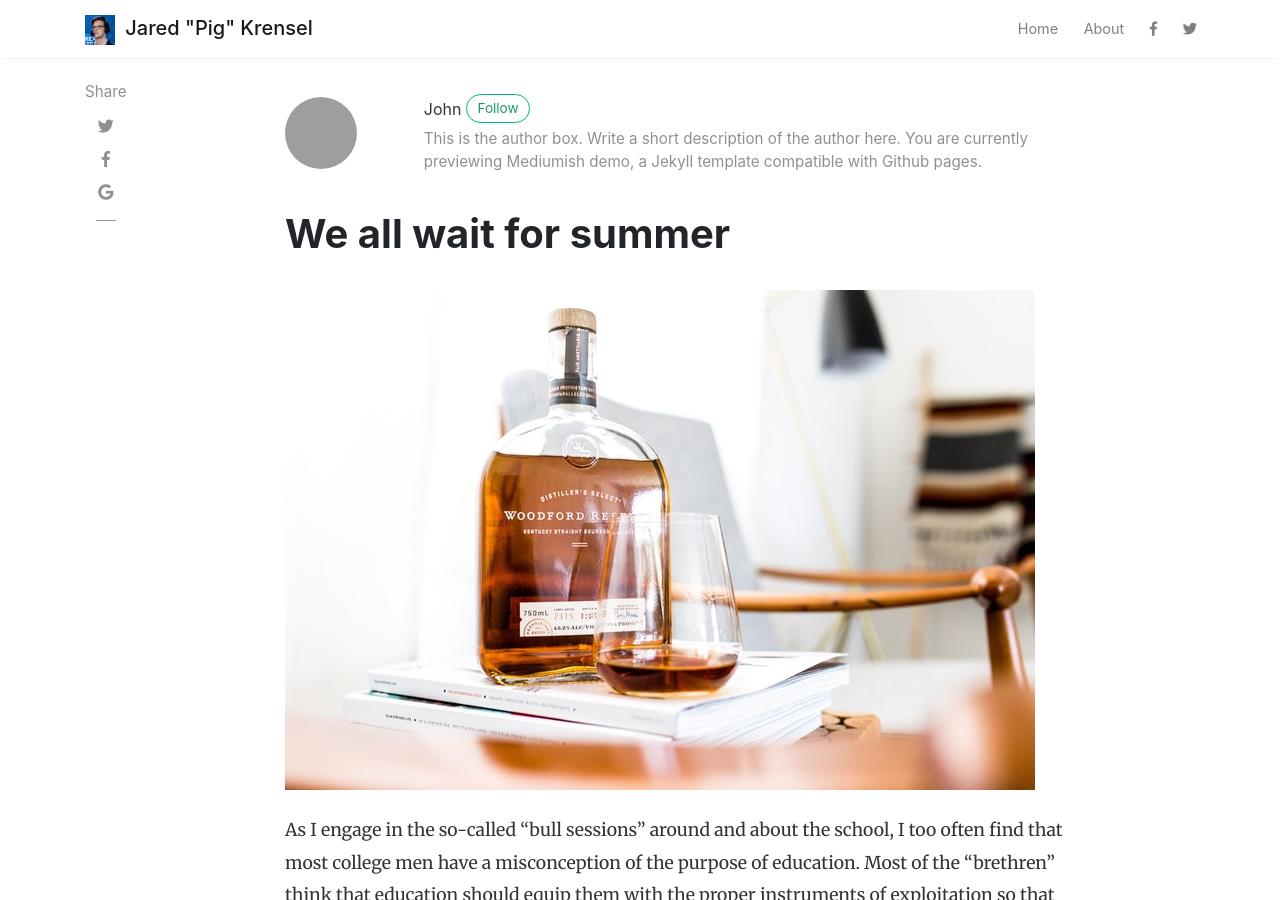
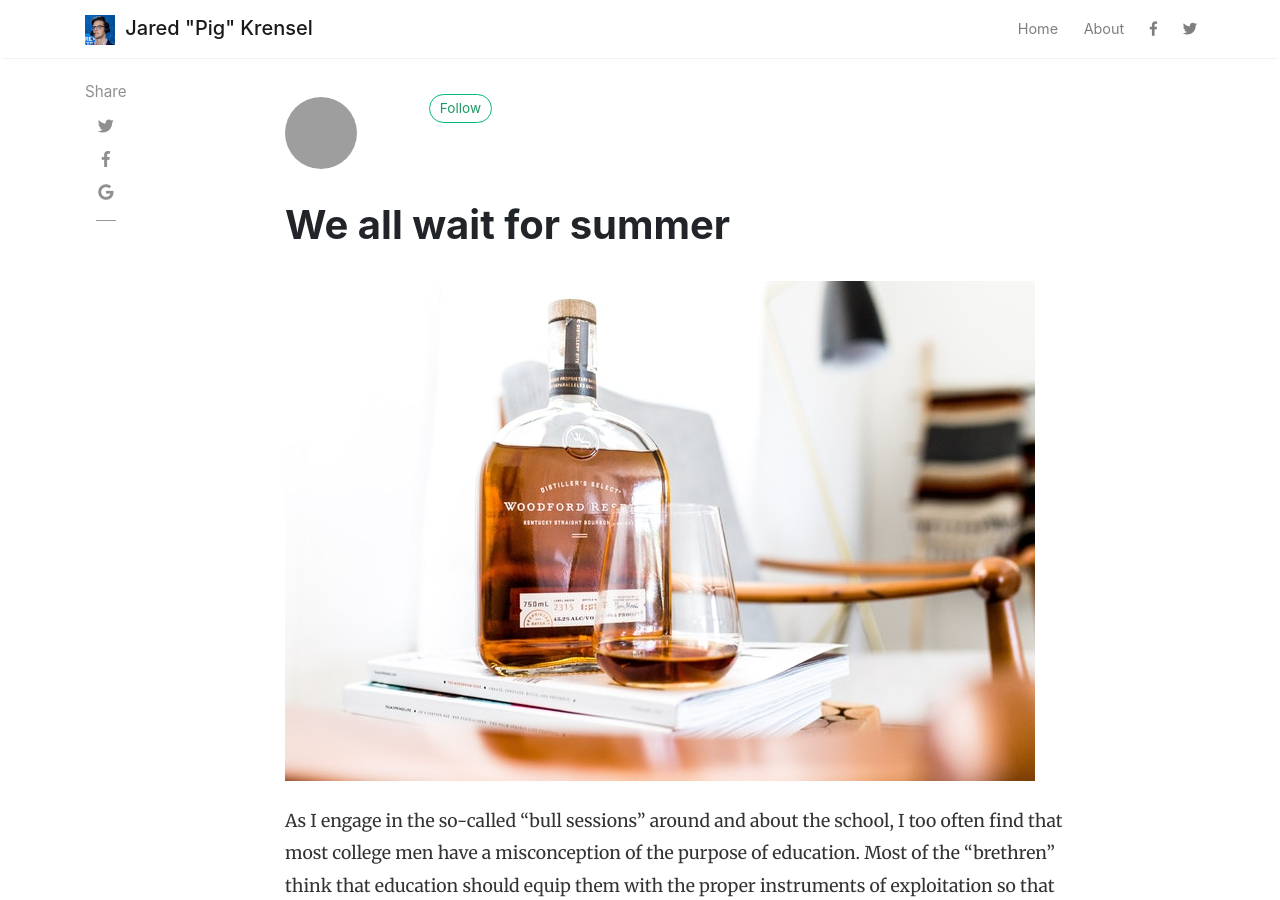
Before and after one commit to pigsc/web, a Jekyll site: the page built from _posts/2018-01-12-we-all-wait-for-summer.md, in a window 1280 px wide and 900 px high. Built offline with Jekyll 4.4.1, drawn with Linux system fonts in a browser that asks for light colours; nearby versions of some CDN libraries; comment, search, counter and statistics services are not loaded; grey boxes are pictures that could not be loaded.

Commit message:
Clean up config file

```diff
--- a/_config.yml
+++ b/_config.yml
@@ -6,43 +6,7 @@
 baseurl: /pig
 google_analytics: 'UA-46278016-1'
 disqus: 'demowebsite'
-mailchimp-list: 'https://wowthemes.us11.list-manage.com/subscribe/post?u=8aeb20a530e124561927d3bd8&amp;id=8c3d2d214b'
-
-# Authors
-authors:
-  sal:
-    name: Sal
-    display_name: Sal
-    gravatar: e56154546cf4be74e393c62d1ae9f9d4
-    email: wowthemesnet@gmail.com
-    web: https://www.wowthemes.net
-    twitter: https://twitter.com/wowthemesnet
-    description: "Author of Mediumish, a Bootstrap Medium styled template available for WordPress, HTML, Ghost and Jekyll. You are currently previewing Jekyll template demo."
-  john:
-    name: John
-    display_name: John
-    gravatar: b1cc14991db7a456fcd761680bbc8f81
-    email: wowthemesnet@gmail.com
-    web: https://www.wowthemes.net
-    twitter: https://twitter.com/wowthemesnet
-    description: "This is the author box. Write a short description of the author here. You are currently previewing Mediumish demo, a Jekyll template compatible with Github pages."
-
-latest_youtube_videos:
-- title: Coaching Maynarde 2-1-1 into solid TvZ - Linking Macro tasks, Consistent Build Orders
-  image: https://i.ytimg.com/vi/oPzeLvWsZ0k/hqdefault.jpg?sqp=-oaymwEZCNACELwBSFXyq4qpAwsIARUAAIhCGAFwAQ==&rs=AOn4CLDdLtQBRRppR7NTVcHfY0K4wuLbtg
-  url: https://www.youtube.com/watch?v=oPzeLvWsZ0k
-  views_count: 1754
-  hours_ago: 11
-- title: TvP Coaching - Range Liberator style
-  image: https://i.ytimg.com/vi/ywP47iFbaBY/hqdefault.jpg?sqp=-oaymwEZCNACELwBSFXyq4qpAwsIARUAAIhCGAFwAQ==&rs=AOn4CLCodBYNGVLFSH7uRsa78CevQFklzg
-  url: https://www.youtube.com/watch?v=ywP47iFbaBY
-  views_count: 1318
-  hours_ago: 16
-- title: Oldschool Single Chadray into colossus disruptor PvT (Ladder VoD)
-  image: https://i.ytimg.com/vi/CRGXym62hQM/hqdefault.jpg?sqp=-oaymwEZCNACELwBSFXyq4qpAwsIARUAAIhCGAFwAQ==&rs=AOn4CLC1eX5L_rqlJhFX0Igg0sIXbvjPAQ
-  url: https://www.youtube.com/watch?v=CRGXym62hQM
-  views_count: 2622
-  hours_ago: 23
+mailchimp-list: 'https://test'
 
 # Plugins
 plugins:
```
